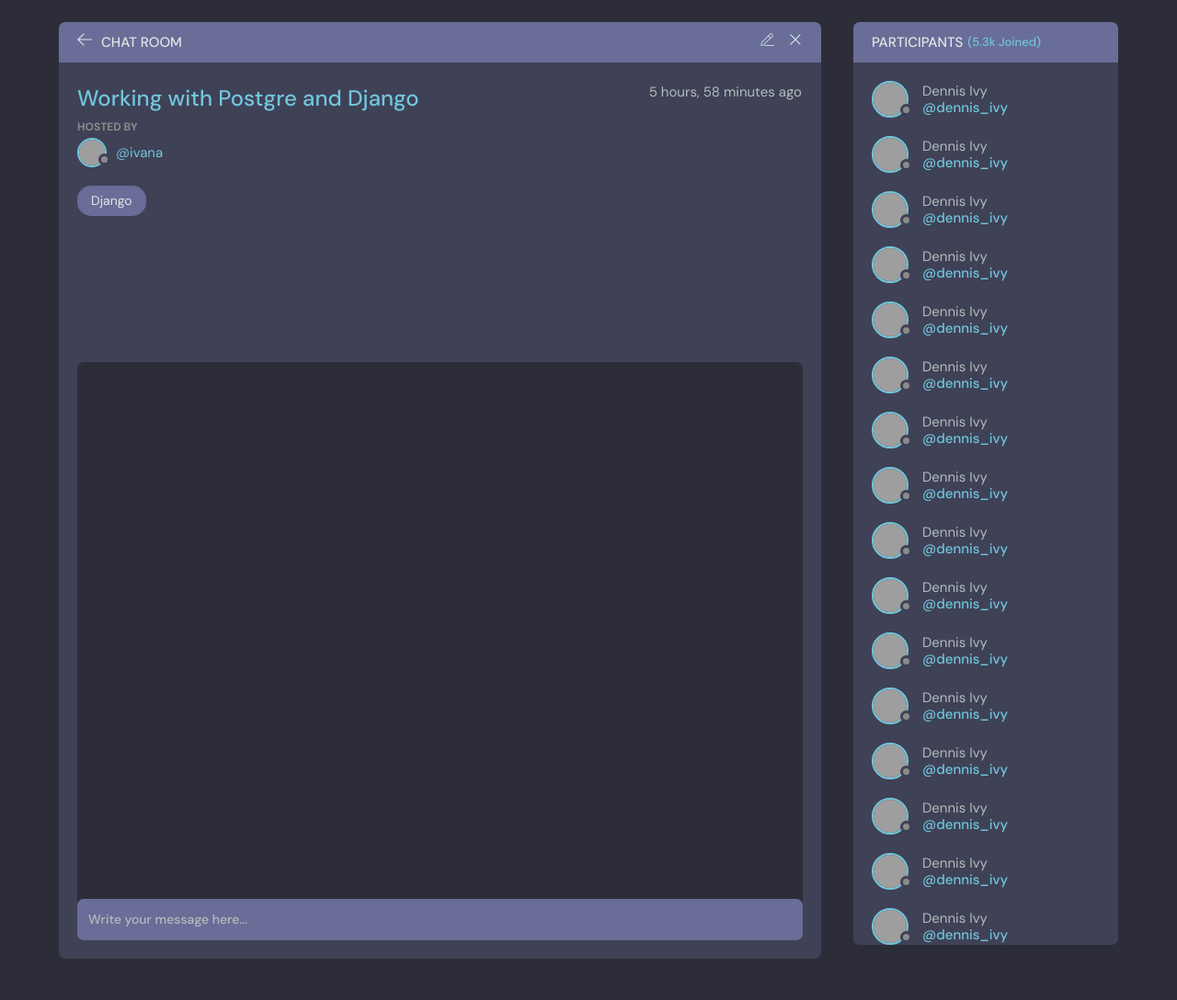
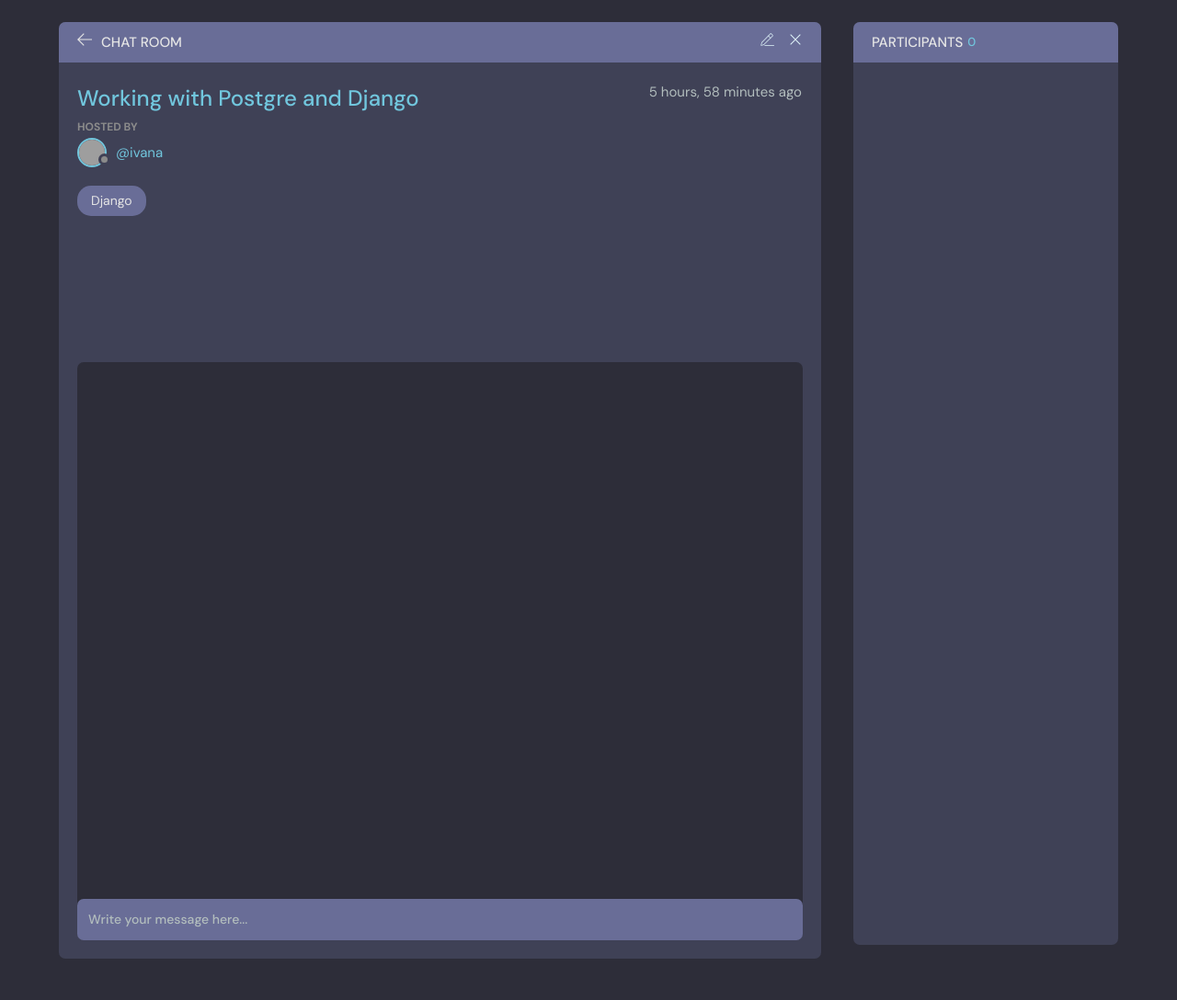
Before and after one commit to IDaneva/Server_Chat_Room, a Django app: page /room/9/ in a window 1280 px wide. Shown: the part 76-1164 px from the top of the page at 92% size. Run offline with Django 4.2, Linux system fonts and the light colour scheme; data comes from the database, SQL or seed files in the repository; grey boxes are pictures that could not be loaded.

Commit message:
made changes in the participants list

```diff
--- a/studybud/base/templates/base/room.html
+++ b/studybud/base/templates/base/room.html
@@ -144,161 +144,24 @@
 
         <!--   Start -->
         <div class="participants">
-          <h3 class="participants__top">Participants <span>(5.3k Joined)</span></h3>
+          <h3 class="participants__top">Participants <span>{{participants.count}}</span></h3>
           <div class="participants__list scroll">
-            <a href="profile.html" class="participant">
+
+            {% for participant in participants %}
+
+            <a href="{% url 'user-profile' participant.id %}" class="participant">
               <div class="avatar avatar--medium">
                 <img src="https://randomuser.me/api/portraits/men/37.jpg" />
               </div>
               <p>
-                Dennis Ivy
-                <span>@dennis_ivy</span>
+                {{participant.username}}
+                <span>@{{participant.username}}</span>
               </p>
             </a>
-            <a href="profile.html" class="participant">
-              <div class="avatar avatar--medium">
-                <img src="https://randomuser.me/api/portraits/men/37.jpg" />
-              </div>
-              <p>
-                Dennis Ivy
-                <span>@dennis_ivy</span>
-              </p>
-            </a>
-            <a href="profile.html" class="participant">
-              <div class="avatar avatar--medium">
-                <img src="https://randomuser.me/api/portraits/men/37.jpg" />
-              </div>
-              <p>
-                Dennis Ivy
-                <span>@dennis_ivy</span>
-              </p>
-            </a>
-            <a href="profile.html" class="participant">
-              <div class="avatar avatar--medium">
-                <img src="https://randomuser.me/api/portraits/men/37.jpg" />
-              </div>
-              <p>
-                Dennis Ivy
-                <span>@dennis_ivy</span>
-              </p>
-            </a>
-            <a href="profile.html" class="participant">
-              <div class="avatar avatar--medium">
-                <img src="https://randomuser.me/api/portraits/men/37.jpg" />
-              </div>
-              <p>
-                Dennis Ivy
-                <span>@dennis_ivy</span>
-              </p>
-            </a>
-            <a href="profile.html" class="participant">
-              <div class="avatar avatar--medium">
-                <img src="https://randomuser.me/api/portraits/men/37.jpg" />
-              </div>
-              <p>
-                Dennis Ivy
-                <span>@dennis_ivy</span>
-              </p>
-            </a>
-            <a href="profile.html" class="participant">
-              <div class="avatar avatar--medium">
-                <img src="https://randomuser.me/api/portraits/men/37.jpg" />
-              </div>
-              <p>
-                Dennis Ivy
-                <span>@dennis_ivy</span>
-              </p>
-            </a>
-            <a href="profile.html" class="participant">
-              <div class="avatar avatar--medium">
-                <img src="https://randomuser.me/api/portraits/men/37.jpg" />
-              </div>
-              <p>
-                Dennis Ivy
-                <span>@dennis_ivy</span>
-              </p>
-            </a>
-            <a href="profile.html" class="participant">
-              <div class="avatar avatar--medium">
-                <img src="https://randomuser.me/api/portraits/men/37.jpg" />
-              </div>
-              <p>
-                Dennis Ivy
-                <span>@dennis_ivy</span>
-              </p>
-            </a>
-            <a href="profile.html" class="participant">
-              <div class="avatar avatar--medium">
-                <img src="https://randomuser.me/api/portraits/men/37.jpg" />
-              </div>
-              <p>
-                Dennis Ivy
-                <span>@dennis_ivy</span>
-              </p>
-            </a>
-            <a href="profile.html" class="participant">
-              <div class="avatar avatar--medium">
-                <img src="https://randomuser.me/api/portraits/men/37.jpg" />
-              </div>
-              <p>
-                Dennis Ivy
-                <span>@dennis_ivy</span>
-              </p>
-            </a>
-            <a href="profile.html" class="participant">
-              <div class="avatar avatar--medium">
-                <img src="https://randomuser.me/api/portraits/men/37.jpg" />
-              </div>
-              <p>
-                Dennis Ivy
-                <span>@dennis_ivy</span>
-              </p>
-            </a>
-            <a href="profile.html" class="participant">
-              <div class="avatar avatar--medium">
-                <img src="https://randomuser.me/api/portraits/men/37.jpg" />
-              </div>
-              <p>
-                Dennis Ivy
-                <span>@dennis_ivy</span>
-              </p>
-            </a>
-            <a href="profile.html" class="participant">
-              <div class="avatar avatar--medium">
-                <img src="https://randomuser.me/api/portraits/men/37.jpg" />
-              </div>
-              <p>
-                Dennis Ivy
-                <span>@dennis_ivy</span>
-              </p>
-            </a>
-            <a href="profile.html" class="participant">
-              <div class="avatar avatar--medium">
-                <img src="https://randomuser.me/api/portraits/men/37.jpg" />
-              </div>
-              <p>
-                Dennis Ivy
-                <span>@dennis_ivy</span>
-              </p>
-            </a>
-            <a href="profile.html" class="participant">
-              <div class="avatar avatar--medium">
-                <img src="https://randomuser.me/api/portraits/men/37.jpg" />
-              </div>
-              <p>
-                Dennis Ivy
-                <span>@dennis_ivy</span>
-              </p>
-            </a>
-            <a href="profile.html" class="participant">
-              <div class="avatar avatar--medium">
-                <img src="https://randomuser.me/api/portraits/men/37.jpg" />
-              </div>
-              <p>
-                Dennis Ivy
-                <span>@dennis_ivy</span>
-              </p>
-            </a>
+
+            {% endfor %}
+
+
           </div>
         </div>
         <!--  End -->
```
